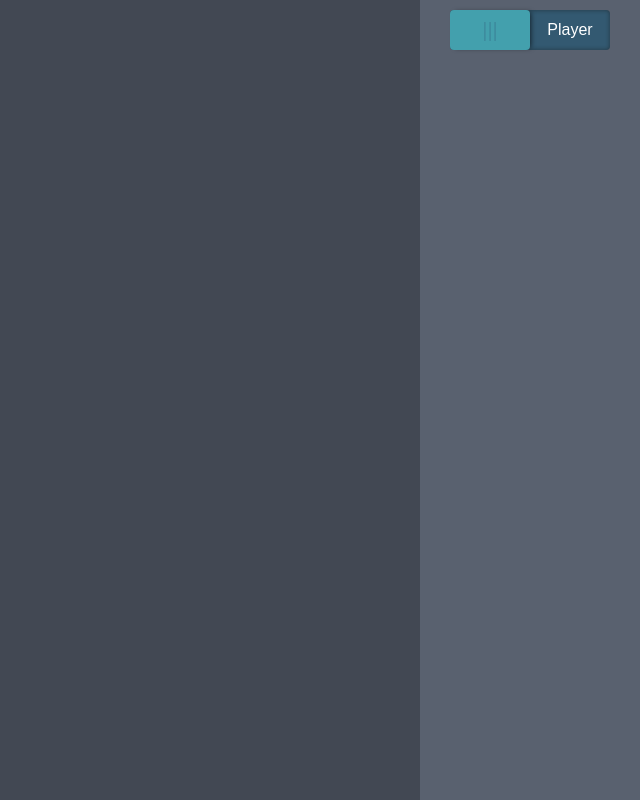
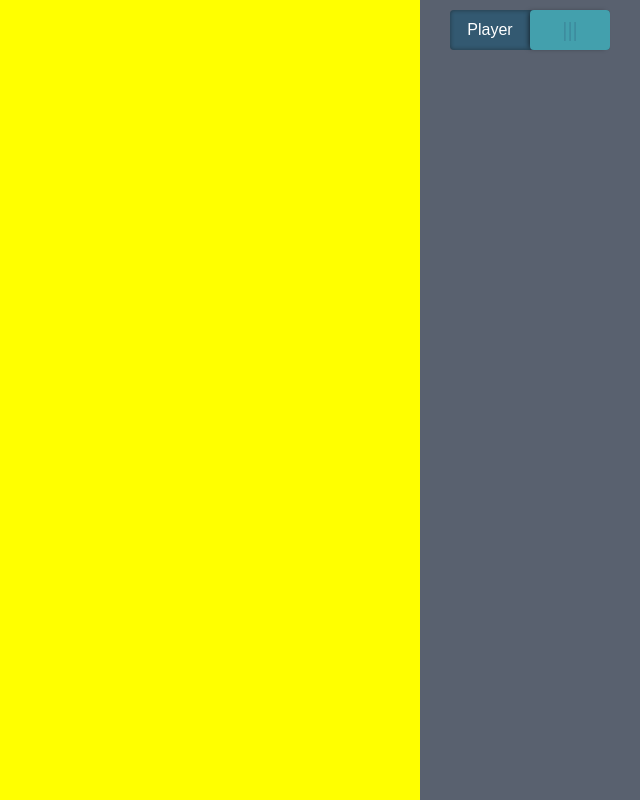
Before and after one commit to patallen/GameOfLife, a React app: page / in a window 1280 px wide. Shown: the whole page, without its empty margins (640-1280 px from the left). Built offline with nearby package versions, Linux system fonts and the light colour scheme.

Commit message:
Set up basis for actions/dispatch

```diff
--- a/src/js/components/ui/buttons.js
+++ b/src/js/components/ui/buttons.js
@@ -18,16 +18,13 @@ export class ToggleButton extends React.Component {
         this.callback(state);
     }
     render() {
-        const selectClass = () => {
-            return this.state.selected === this.options.first ? "state-left" : "state-right";
-        };
-        let { callback } = this.props;
+        let selectedClass = this.state.selected === this.options.first ? "state-right" : "state-left";
         return (
             <div className="toggle-wrapper">
                 <div className="toggle-option toggle-option-left">{this.options.first.display}</div>
                 <div className="toggle-option toggle-option-right">{this.options.second.display}</div>
                 <div className="toggle-cover">
-                    <div onClick={() => this.toggle(callback)} className={`toggle-nub ${selectClass()}`} />
+                    <div onClick={() => this.toggle()} className={`toggle-nub ${selectedClass}`} />
                 </div>
             </div>
         );
--- a/src/js/containers/game-view.js
+++ b/src/js/containers/game-view.js
@@ -8,10 +8,11 @@ import Editor from '../containers/editor';
 
 class GameView extends React.Component {
     render() {
+        let { view } = this.props;
         return (
             <div className="game-view">
-                <Player enabled={this.props.view === "PLAYER"} />
-                <Editor enabled={this.props.view === "EDITOR"} />
+                <Player enabled={view === "PLAYER"} />
+                <Editor enabled={view === "EDITOR"} />
             </div>
         );
     }
--- a/src/js/containers/player.js
+++ b/src/js/containers/player.js
@@ -7,7 +7,6 @@ class Player extends React.Component {
     render() {
         let display = this.props.enabled ? "block" : "none";
         let style = {display};
-        console.log(this.props.state);
         return (
             <canvas id="canvas-player" className="board-canvas" style={style}>
             </canvas>
@@ -17,7 +16,7 @@ class Player extends React.Component {
 
 
 function mapStateToProps({player}) {
-    return player;
+    return {player};
 }
 
 export default connect(mapStateToProps)(Player);
--- a/src/js/containers/sidebar.js
+++ b/src/js/containers/sidebar.js
@@ -1,27 +1,43 @@
 import React from 'react';
+import { connect } from 'react-redux';
+import { bindActionCreators } from 'redux';
 
 import Player from './player';
 import { ToggleButton } from '../components/ui/buttons';
 
 const GV_OPTIONS = [
     {
+        identifier: "PLAYER",
+        display: "Player"
+    },
+    {
         identifier: "EDITOR",
         display: "Editor"
     },
-    {
-        identifier: "PLAYER",
-        display: "Player"
-    },
 ];
-
-export default class Sidebar extends React.Component {
+let toggleGameView = (viewState) => {
+    return {
+        type: "SET_GAME_VIEW",
+        payload: viewState
+    };
+};
+class Sidebar extends React.Component {
     render() {
+        let {actions} = this.props;
         return (
             <div className="sidebar">
                 <div className="sidebar-row align-center">
-                    <ToggleButton options={GV_OPTIONS} callback={(s) => console.log(s)} />
+                <ToggleButton options={GV_OPTIONS} callback={(s) => actions.toggleGameView(s.identifier)} />
                 </div>
             </div>
         );
     }
 }
+
+function mapStateToProps(state) {
+    return state;
+}
+function mapDispatchToProps(dispatch) {
+    return {actions: bindActionCreators({toggleGameView}, dispatch)};
+}
+export default connect(mapStateToProps, mapDispatchToProps)(Sidebar);
--- a/src/js/reducers/app.js
+++ b/src/js/reducers/app.js
@@ -1,6 +1,8 @@
 function viewReducer(state, action) {
-    state = state || {current: "PLAYER"};
-    return state;
+    if (state === undefined) {
+        return {current: "PLAYER"};
+    }
+    return copyObject(state);
 }
 
 export default viewReducer;
--- a/src/js/reducers/game-view.js
+++ b/src/js/reducers/game-view.js
@@ -1,6 +1,19 @@
+import { copyObject } from '.';
+
 function viewReducer(state, action) {
-    state = state || {view: "PLAYER"};
-    return state;
+    if(state === undefined) {
+        return {view: "PLAYER"};
+    }
+    let temp = copyObject(state);
+    switch (action.type) {
+        case "SET_GAME_VIEW":
+            temp.view = action.payload;
+            break;
+        case "RESET_GAME_VIEW":
+            temp.view = "PLAYER";
+            break;
+    };
+    return temp;
 }
 
 export default viewReducer;
--- a/src/js/reducers/index.js
+++ b/src/js/reducers/index.js
@@ -8,3 +8,8 @@ export default combineReducers({
     view: gameViewReducer,
     player: playerReducer
 });
+
+
+export function copyObject(obj) {
+    return JSON.parse(JSON.stringify(obj));
+}
--- a/src/js/reducers/player.js
+++ b/src/js/reducers/player.js
@@ -1,3 +1,5 @@
+import { copyObject } from '.';
+
 function playerReducer(state, action) {
     if (!state) {
         return {
@@ -9,7 +11,7 @@ function playerReducer(state, action) {
             }
         };
     }
-    return state;
+    return copyObject(state);
 }
 
 export default playerReducer;
--- a/src/scss/main.scss
+++ b/src/scss/main.scss
@@ -61,11 +61,11 @@ html, body {
 }
 
 #canvas-editor {
-    background-color: transparent;
+    background-color: blue;
 }
 
 #canvas-player{
-    background-color: transparent;
+    background-color: yellow;
 }
 .board-canvas {
     width: 100%;
```
Also changed, not shown: index.html (+0 -15 lines).
